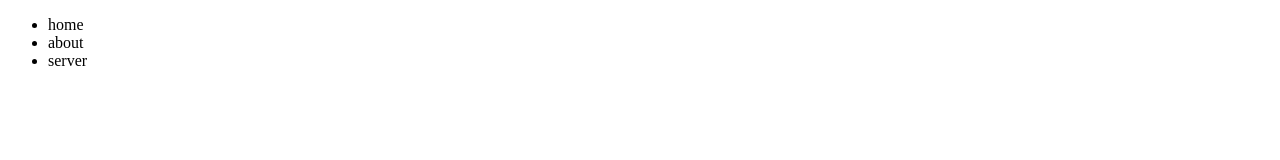
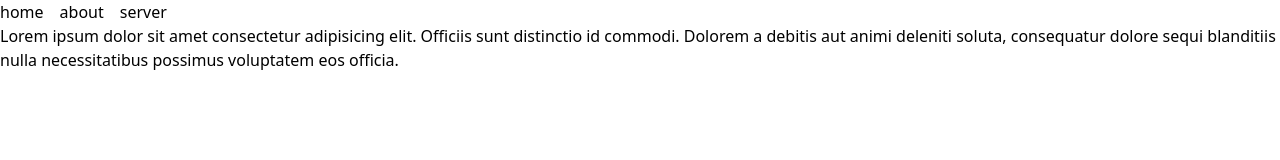
Before and after one commit to sohab234/tailWind, a website: page index.html in a window 1280 px wide. Drawn offline with nearby package versions, Linux system fonts and the light colour scheme.

Commit message:
new files

```diff
--- a/index.html
+++ b/index.html
@@ -4,7 +4,7 @@
     <meta charset="UTF-8">
     <meta name="viewport" content="width=device-width, initial-scale=1.0">
     <title>tailwind css</title>
-    <!-- <script src="https://cdn.jsdelivr.net/npm/@tailwindcss/browser@4"></script> -->
+    <script src="https://cdn.jsdelivr.net/npm/@tailwindcss/browser@4"></script>
 </head>
 <body>
          <nav>
@@ -14,5 +14,9 @@
                 <li>server</li>
             </ul>
         </nav>
+
+        <div class="banner">
+            <p>Lorem ipsum dolor sit amet consectetur adipisicing elit. Officiis sunt distinctio id commodi. Dolorem a debitis aut animi deleniti soluta, consequatur dolore sequi blanditiis nulla necessitatibus possimus voluptatem eos officia.</p>
+        </div>
 </body>
 </html>
```
